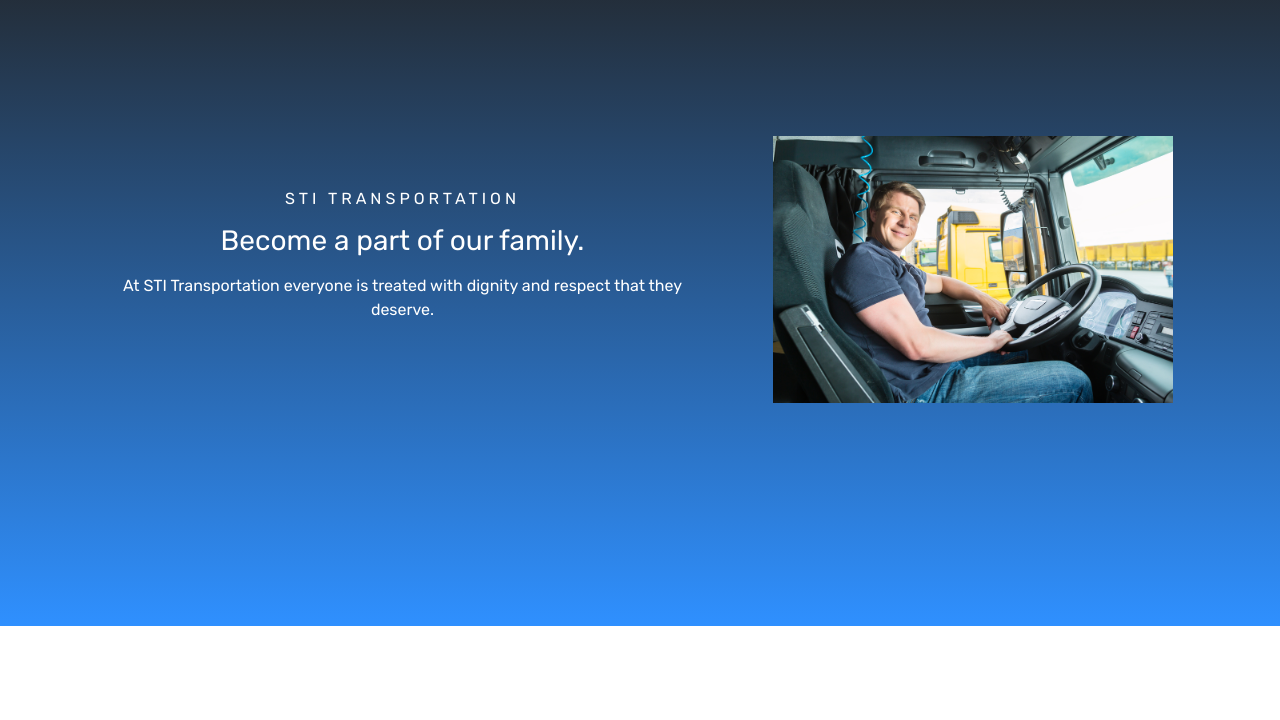
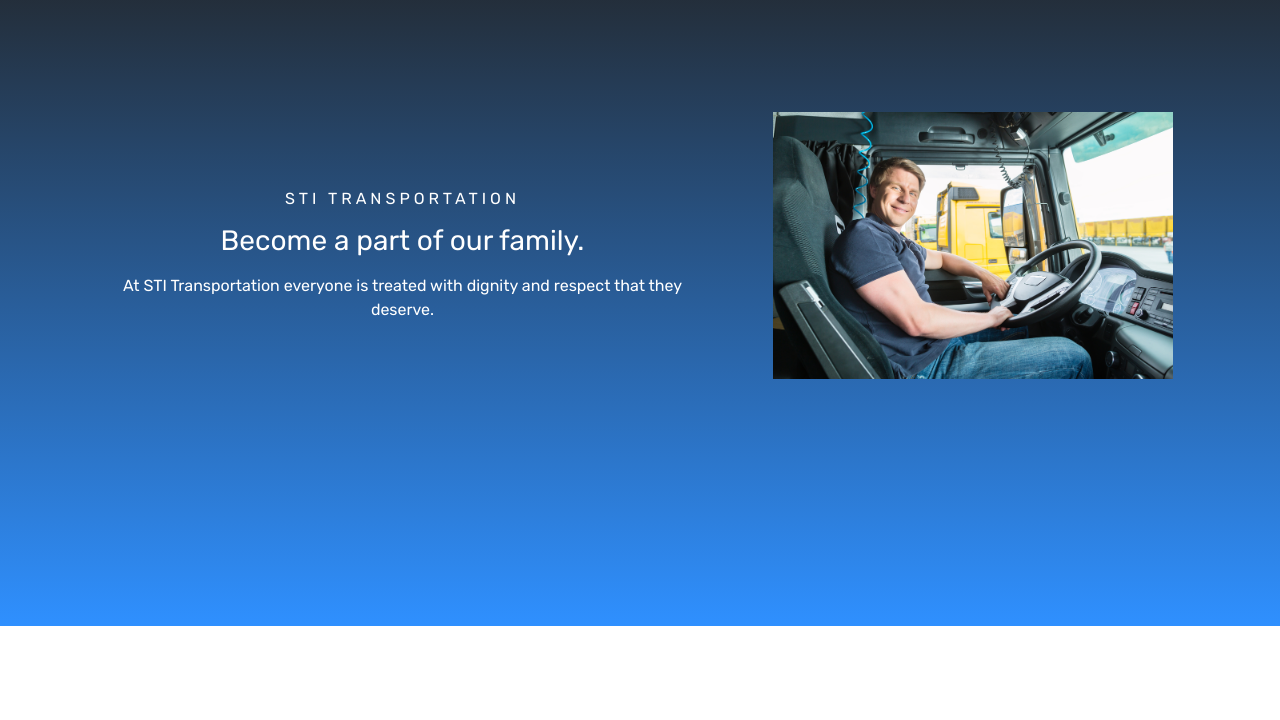
Before and after one commit to IevgenDimov/STI-Transportation-Website, a website: page work.html in a window 1280 px wide. Shown: the part 80-800 px from the top of the page. Drawn offline with nearby package versions, Linux system fonts and the light colour scheme; a web font is replaced by a local one.

Commit message:
aligned the pictures

```diff
--- a/work.html
+++ b/work.html
@@ -59,8 +59,8 @@
                   At STI Transportation everyone is treated with dignity and respect that they deserve.
                 </p>
               </div>
-              <div class="col-md-5 col-sm-12  h-25">
-                <img src="../assets/truck-driver5.jpg" class="mt-5" alt="truck-driver" id="semitruck"/>
+              <div class="col-md-5 col-sm-12 text-center">
+                <img src="../assets/truck-driver5.jpg" class="mt-4 text-center" alt="truck-driver" id="semitruck"/>
               </div>
             </div>
           </div>
@@ -117,7 +117,7 @@
                   Contact a recruiter today to get more information and to find out what STI Transportation can do for you.
                 </h6>
               </div>
-              <div class="col-md-5 col-sm-12  h-25">
+              <div class="col-md-5 col-sm-12  text-center h-25" >
                 <img src="../assets/truck-driver.png" alt="Semi Truck" id="semitruck"/>
               </div>
             </div>
```
